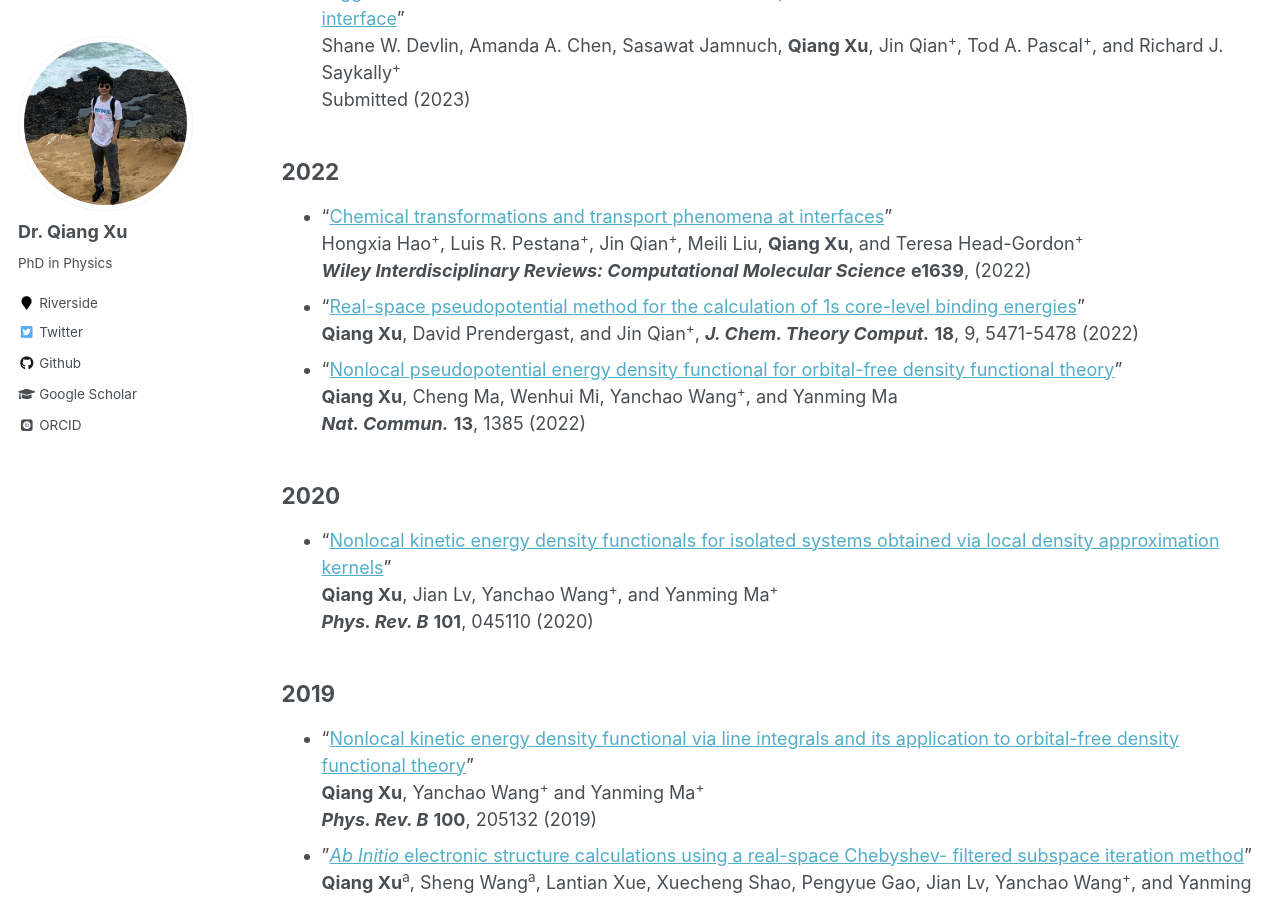
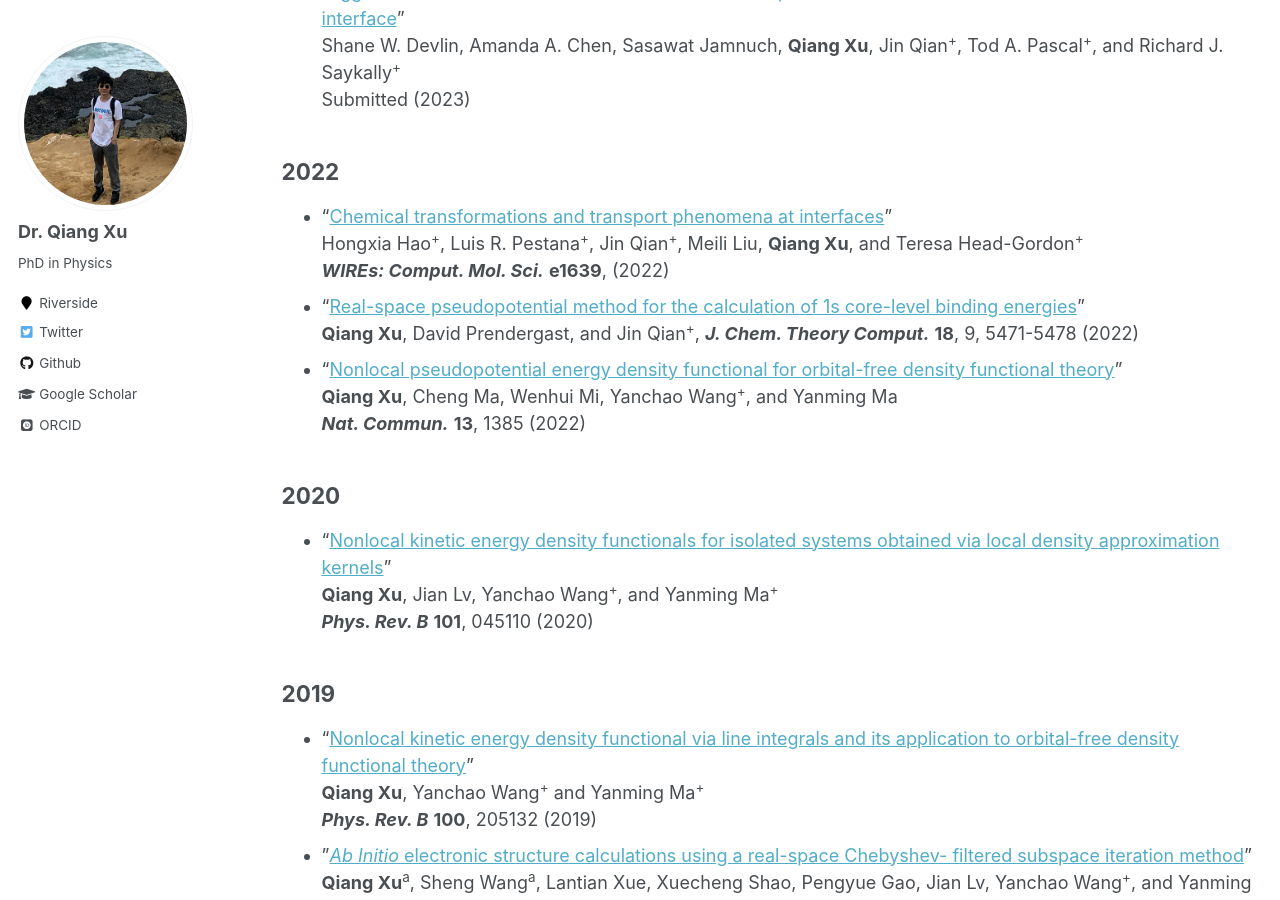
Before and after one commit to xqjlu/xqjlu.github.io, a Jekyll site: the page built from _pages/publications.md, in a window 1280 px wide and 900 px high, scrolled down 588 px. Built offline with Jekyll 4.4.1, drawn with Linux system fonts in a browser that asks for light colours; some web fonts are replaced.

Commit message:
pub WIREs

```diff
--- a/_pages/publications.md
+++ b/_pages/publications.md
@@ -25,7 +25,7 @@ Submitted (2023)
 ## 2022
 * "[Chemical transformations and transport phenomena at interfaces](https://doi.org/10.1002/wcms.1639)"
 Hongxia Hao<sup>+</sup>, Luis R. Pestana<sup>+</sup>, Jin Qian<sup>+</sup>, Meili Liu, **Qiang Xu**, and Teresa Head-Gordon<sup>+</sup>
-***Wiley Interdisciplinary Reviews: Computational Molecular Science*** **e1639**, (2022)
+***WIREs: Comput. Mol. Sci.*** **e1639**, (2022)
 * "[Real-space pseudopotential method for the calculation of 1s core-level binding energies](https://doi.org/10.1021/acs.jctc.2c00474)"
 **Qiang Xu**, David Prendergast, and Jin Qian<sup>+</sup>,
 ***J. Chem. Theory Comput.*** **18**, 9, 5471-5478 (2022)
```
